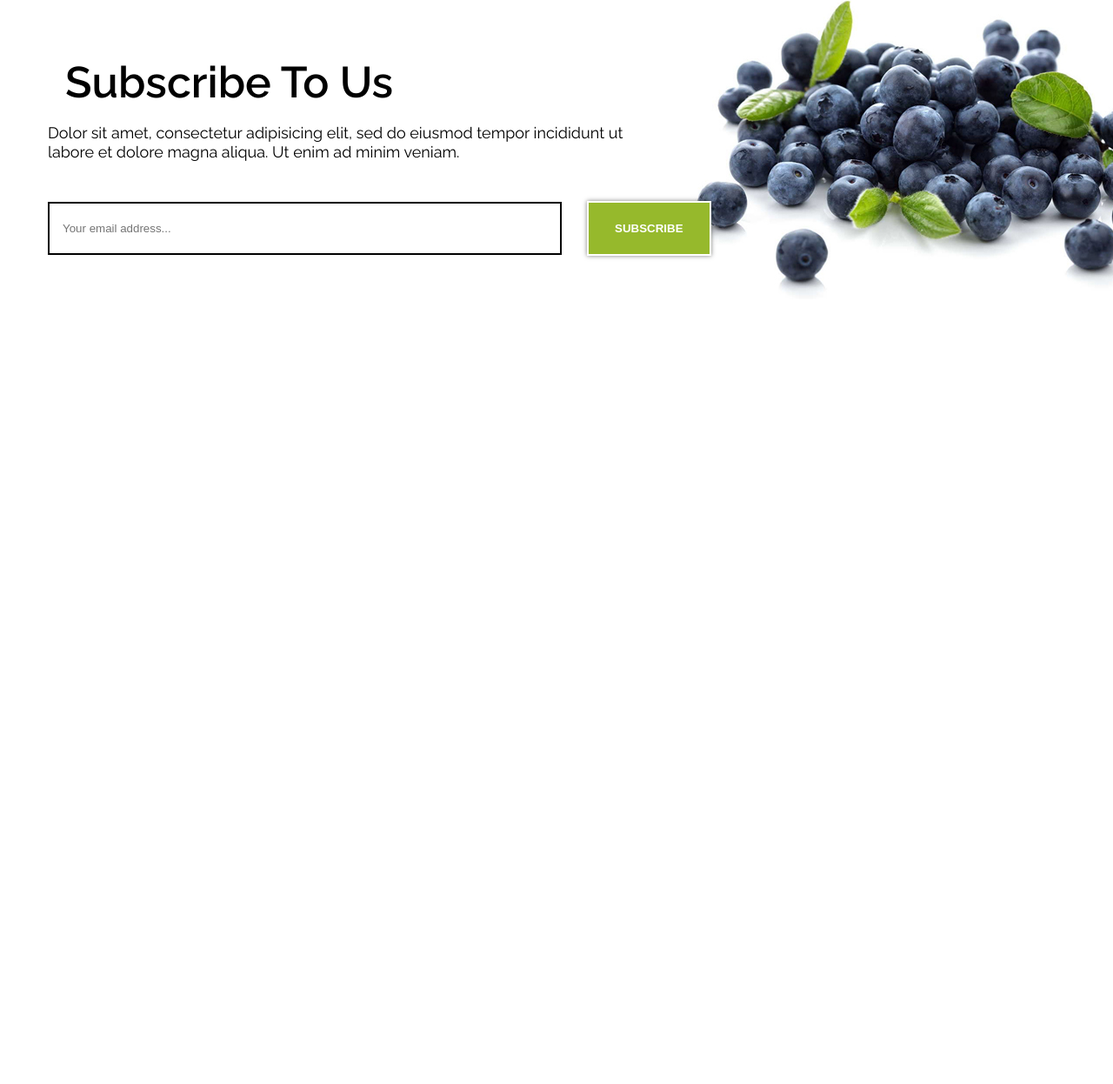
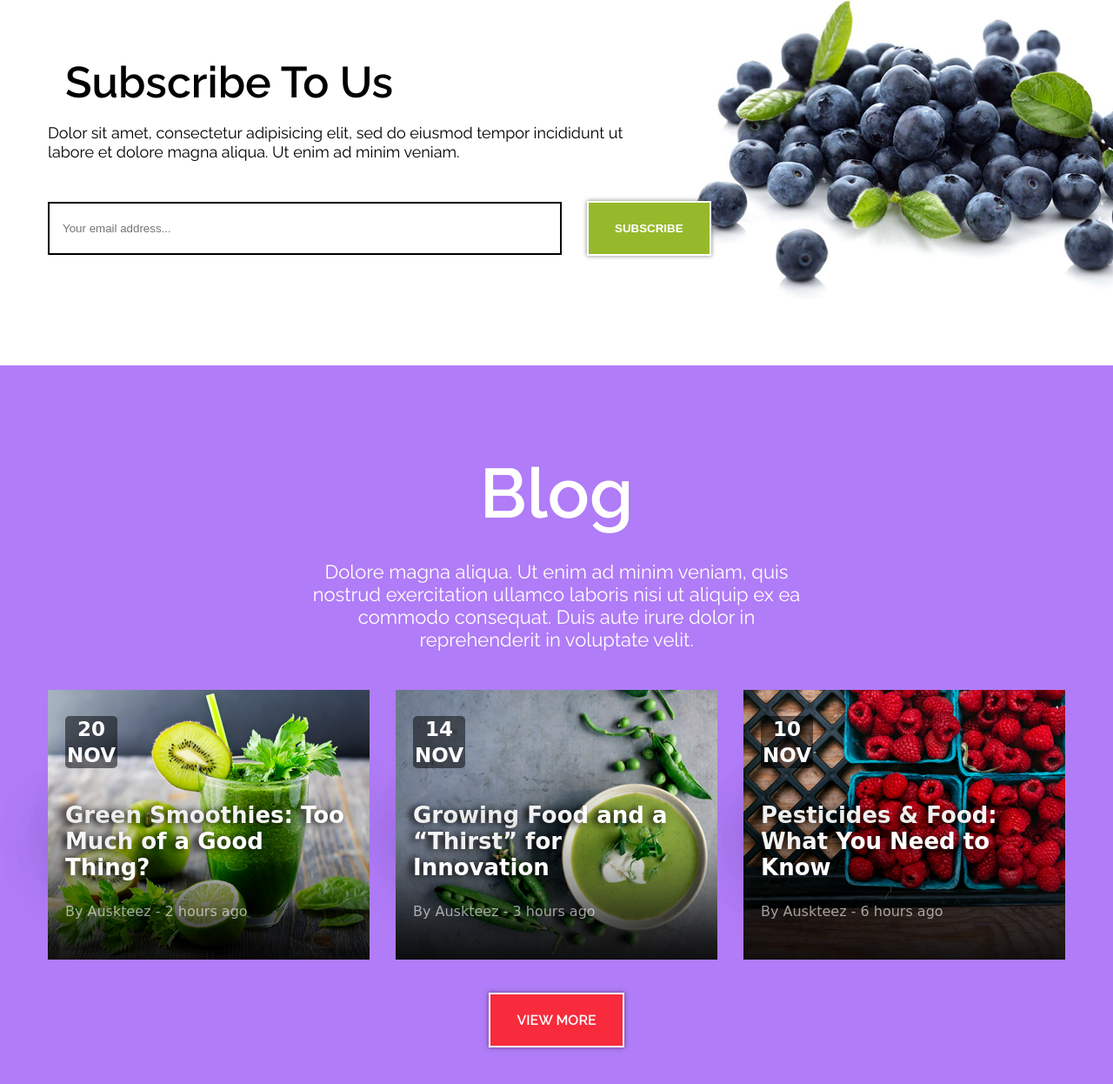
Before and after one commit to vityavovk5/land-1, a plain HTML site: page index.html in a window 1280 px wide. Shown: the part 4105-5351 px from the top of the page at 87% size. Before the commit the page ends 4525 px from the top, so only its background shows below. Drawn offline with nearby package versions, Linux system fonts and the light colour scheme.

Commit message:
js scroll add

```diff
--- a/css/style.css
+++ b/css/style.css
@@ -115,6 +115,21 @@ nav {
     background-color: white;
     color:#5585a2;
     border: 2px solid #5585a2;
+  }
+  a.btm-3 {
+    box-shadow: 0 0 5px rgba(0,0,0,0.5);
+    text-transform: uppercase;
+    color: white;
+    background-color: #f72b3b;
+    padding: 20px 30px;
+    text-decoration: none;
+    border: 2px solid #fff;
+    font-weight: 600;
+  }
+  a.btm-3:hover {
+    background-color: white;
+    color:#f72b3b;
+    border: 2px solid #f72b3b;
   }
 .bl-5-buttom {
     box-shadow: 0 0 5px rgba(0,0,0,0.5);
@@ -268,3 +283,86 @@ height: 790px;
     border: 2px solid black;
     padding-left: 15px;
 }
+#blog {
+    background-color: #b07cf7;
+    color: white;
+    padding-top: 100px;
+    height: 730px;
+}
+
+h1 {
+    font-size: 120px;
+    margin: 0;
+    padding: 0;
+    text-align: center;
+}
+.main-text2 > p {
+    font-size: 22px;
+    text-align: center;
+    margin: 30px 0 45px;
+}
+.blog {
+    width: 1170px;
+    margin: 0 auto;
+}
+.main-text2 {
+    width: 570px;
+    margin: 0 auto;
+}
+.card {
+    display: flex;
+    justify-content: space-between;
+    margin-bottom: 60px;
+}
+.card > div:hover {
+    box-shadow: 0 5px 40px hsl(128deg 74% 47%), -5px 5px 10px hsl(24deg 37% 65%), 5px -5px 10px hsl(35deg 10% 38%), 5px 0 10px hsl(29deg 82% 76%);
+    transition: all .3s ease-in;
+}
+.card-1 {
+    width: 370px;
+    height: 310px;
+    background: url(../img/image-1.jpg) center no-repeat;
+    display: grid;
+
+}
+.card-2 {
+    width: 370px;
+    height: 310px;
+    background: url(../img/image-2.jpg) center no-repeat;
+    display: grid;
+}
+.card-3 {
+    width: 370px;
+    height: 310px;
+    background: url(../img/image-3.jpg) center no-repeat;
+    display: grid;
+}
+.data {
+    background-color: rgba(0, 0, 0, 0.5);
+    width: 60px;
+    height: 60px;
+    color: white;
+    font-size: 23px;
+    font-family: cursive;
+    line-height: 30px;
+    text-align: center;
+    border-radius: 5px;
+    text-transform: uppercase;
+    font-weight: 700;
+}
+.content {
+    margin: 30px 20px;
+    display: grid;
+}
+.description {
+    align-self: end;
+    font-family: cursive;
+}
+.text {
+    text-shadow: -5px 1px 8px #000000, 0 0 3em #000000;
+    font-size: 26px;
+    font-weight: 600;
+}
+.time {
+ opacity: 0.6;
+}
--- a/index.html
+++ b/index.html
@@ -5,6 +5,7 @@
     <meta name="viewport" content="width=device-width, initial-scale=1.0">
     <title>Document</title>
     <link rel="stylesheet" href="css/style.css">
+
 </head>
 <body>
     <nav>
@@ -17,7 +18,7 @@
                 <div><a href="#about">about</a></div>
                 <div><a href="#servises">services</a></div>
                 <div><a href="#gallery">gallery</a></div>
-                <div><a href="#subscribe">blog</a></div>
+                <div><a href="#blog">blog</a></div>
                 <div><a href="">contact</a></div>
 
         </div>
@@ -129,5 +130,74 @@
             </form>
         </div>
     </section>
+
+    <section id="blog">
+        <div class="blog">
+            <div class="main-text2">
+                <center><div class="title">Blog</div></center>
+            <p>Dolore magna aliqua. Ut enim ad minim veniam, quis nostrud exercitation
+                ullamco laboris nisi ut aliquip ex ea commodo consequat. Duis aute irure
+                 dolor in reprehenderit in voluptate velit.</p>
+            </div>
+            <div class="card">
+                <div class="card-1">
+                    <div class="content">
+                    <div class="data">
+                        20 nov
+                    </div>
+                     <div class="description">
+                         <p class="text">Green Smoothies: Too Much of a Good Thing?</p>
+                         <p class="time">By Auskteez - 2 hours ago</p>
+                     </div>
+                    </div>
+                </div>
+                <div class="card-2">
+                    <div class="content">
+                        <div class="data">
+                            14 nov
+                        </div>
+                        <div class="description">
+                            <p class="text">Growing Food and a “Thirst” for Innovation</p>
+                            <p class="time">By Auskteez - 3 hours ago</p>
+                        </div>
+                        </div>
+                </div>
+                <div class="card-3">
+                    <div class="content">
+                        <div class="data">
+                            10 nov
+                        </div>
+                        <div class="description">
+                            <p class="text">Pesticides & Food: What You Need to Know</p>
+                            <p class="time">By Auskteez - 6 hours ago</p>
+                        </div>
+                        </div>
+                </div>
+            </div>
+            <center><a href="" class="btm-3">VIEW MORE</a></center>
+
+        </div>
+    </section>
+
+
+
+    <script src=" https://ajax.googleapis.com/ajax/libs/jquery/2.1.3/jquery.min.js"></script>
+    <script type="text/javascript">
+        $(document).ready(function(){
+            $('a[href^="#"]').on('click',function (e) {
+                e.preventDefault();
+
+                var target = this.hash;
+                var $target = $(target);
+
+                $('html, body').stop().animate({
+                    'scrollTop': $target.offset().top
+                }, 900, 'swing', function () {
+                    window.location.hash = target;
+                });
+            });
+        });
+    </script>
+
 </body>
 </html>
```
Also changed, not shown: img/image-1.jpg (added), img/image-2.jpg (added), img/image-3.jpg (added).
